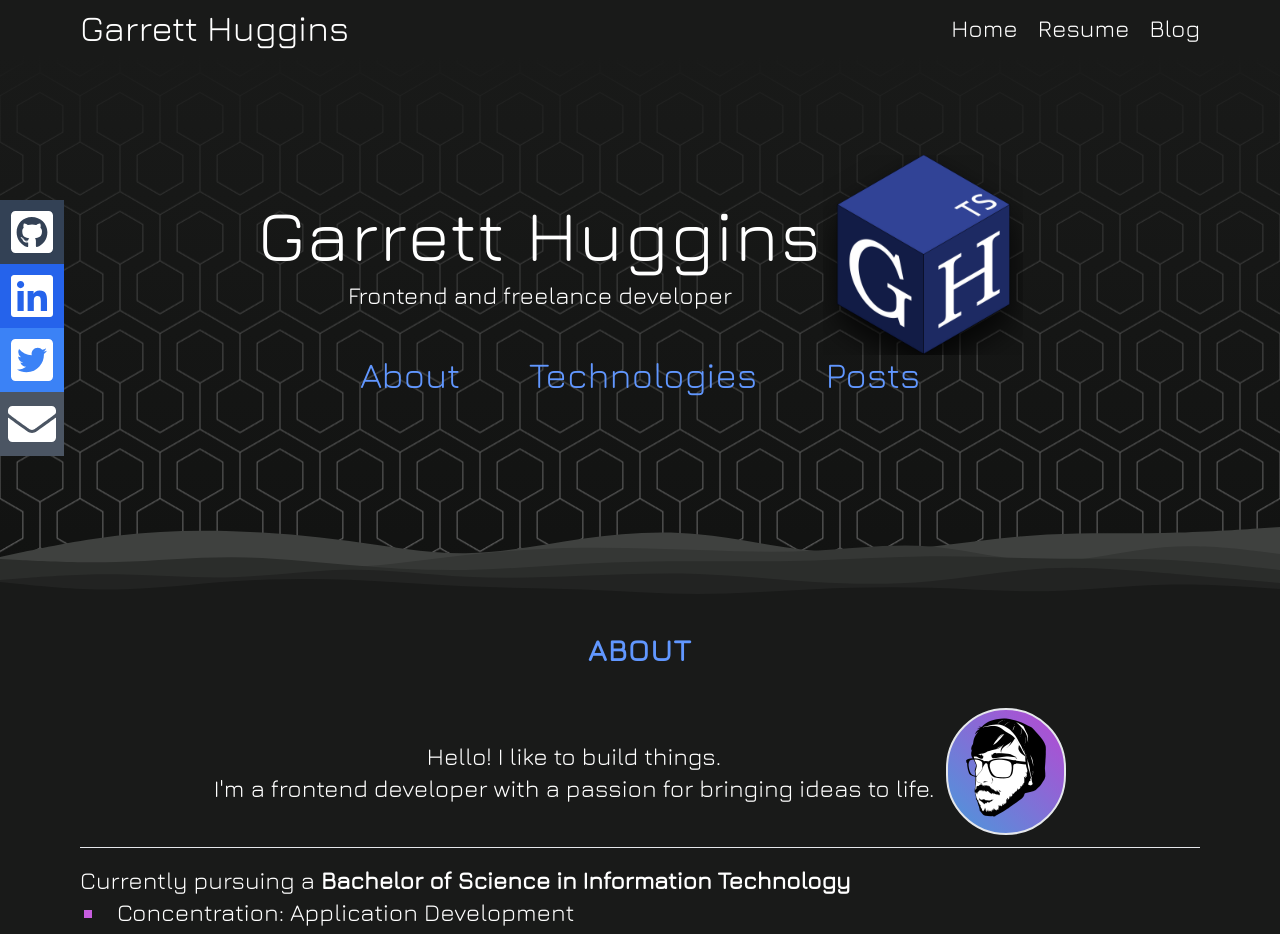
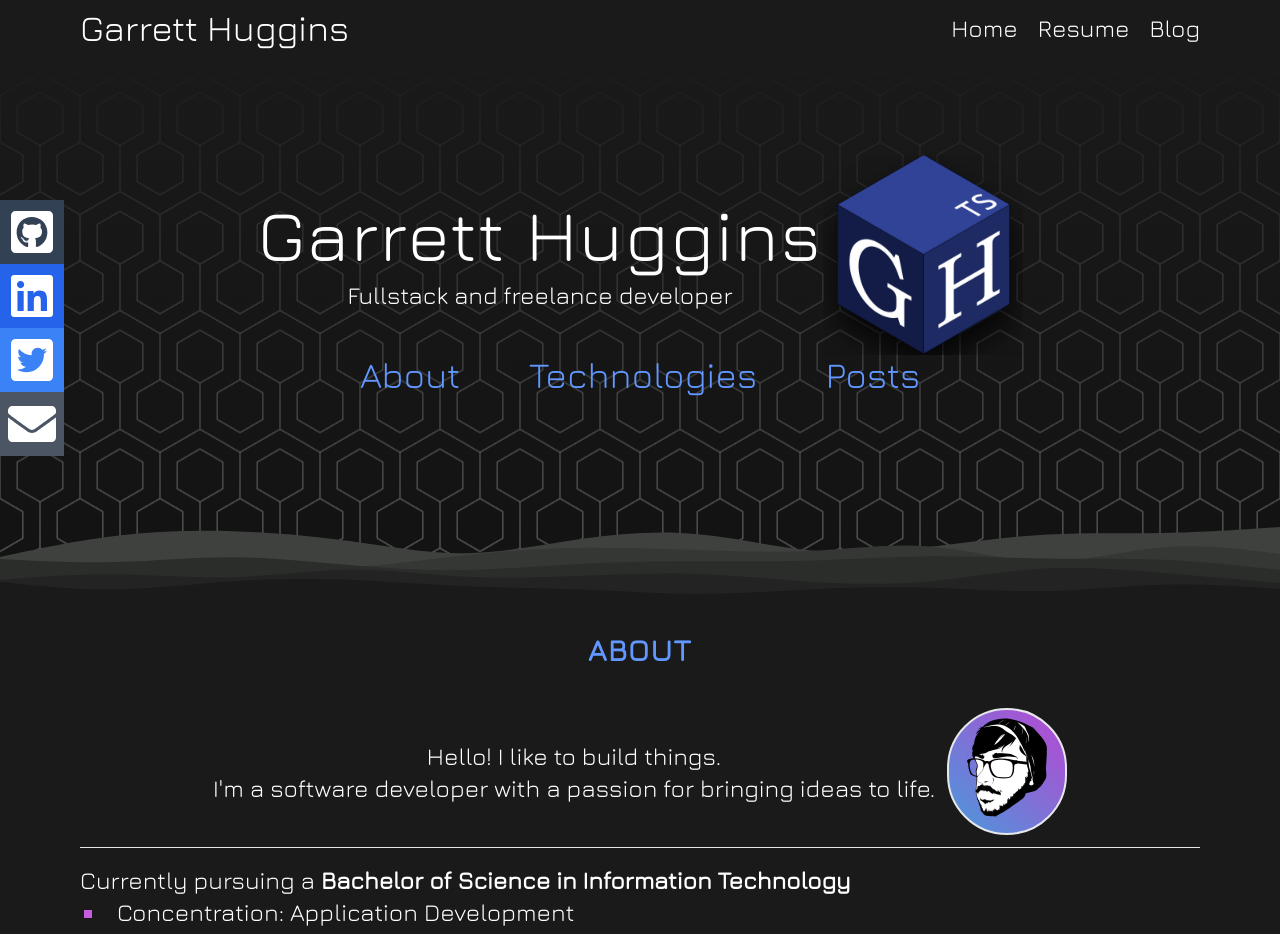
Before and after one commit to garrett-huggins/garretthuggins.com, a Next.js app: page / in a window 1280 px wide. Shown: the top 934 px of the page. Built offline with nearby package versions, Linux system fonts and the light colour scheme.

Commit message:
update about me

```diff
--- a/components/Home/AboutSection.tsx
+++ b/components/Home/AboutSection.tsx
@@ -9,7 +9,7 @@ export default function AboutSection() {
           <div>
             <p className="sm:text-center">Hello! I like to build things.</p>
             <p>
-              I&apos;m a frontend developer with a passion for bringing ideas to
+              I&apos;m a software developer with a passion for bringing ideas to
               life.
             </p>
           </div>
--- a/components/Home/HomeHero.tsx
+++ b/components/Home/HomeHero.tsx
@@ -18,7 +18,7 @@ export default function HomeHero() {
                 Garrett Huggins
               </h1>
               <p className="lg:text-2xl text-lg text-center">
-                Frontend and freelance developer
+                Fullstack and freelance developer
               </p>
             </div>
             <Image
```
